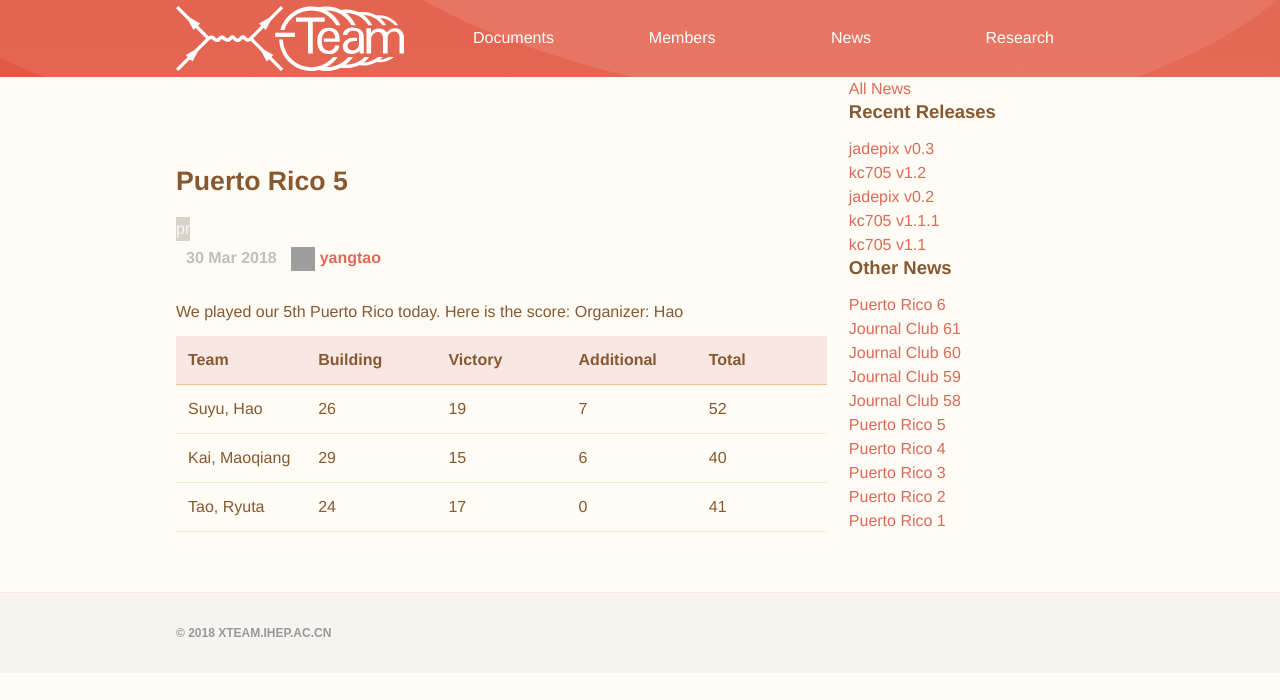
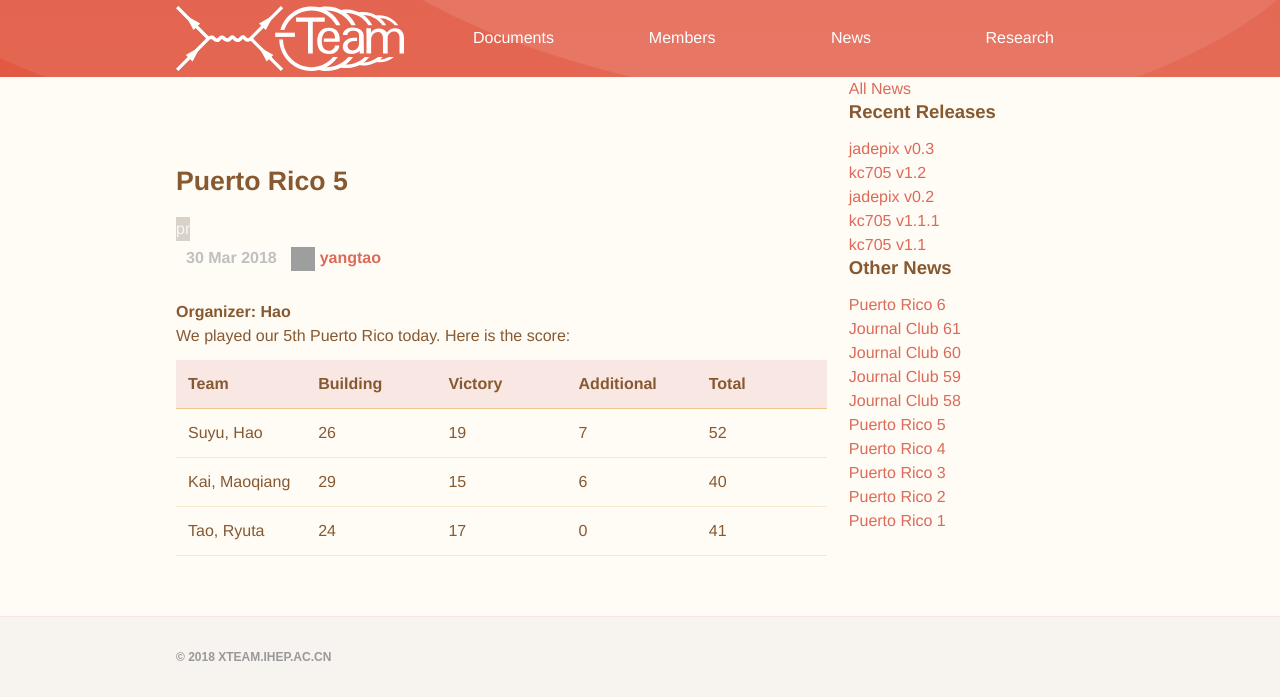
Before and after one commit to dt-np/xteam, a Jekyll site: the page built from _posts/2018-03-30-PR5.md, in a window 1280 px wide. Shown: the top 700 px of the page. Built offline with Jekyll 4.4.1, drawn with Linux system fonts in a browser that asks for light colours; some of the changed lines change nothing that is shown; grey boxes are pictures that could not be loaded.

Commit message:
update news  for PR

```diff
--- a/_posts/2018-03-30-PR5.md
+++ b/_posts/2018-03-30-PR5.md
@@ -4,9 +4,8 @@ date: 2018-03-30 15:00:00 +0800
 author: yangtao
 categories: pr
 ---
-
+**Organizer: Hao**
 We played our 5th Puerto Rico today. Here is the score:
-Organizer: Hao
 
 | Team          | Building | Victory | Additional | Total |
 | ------------- | -------- | ------- | ---------- | ----- |
```
